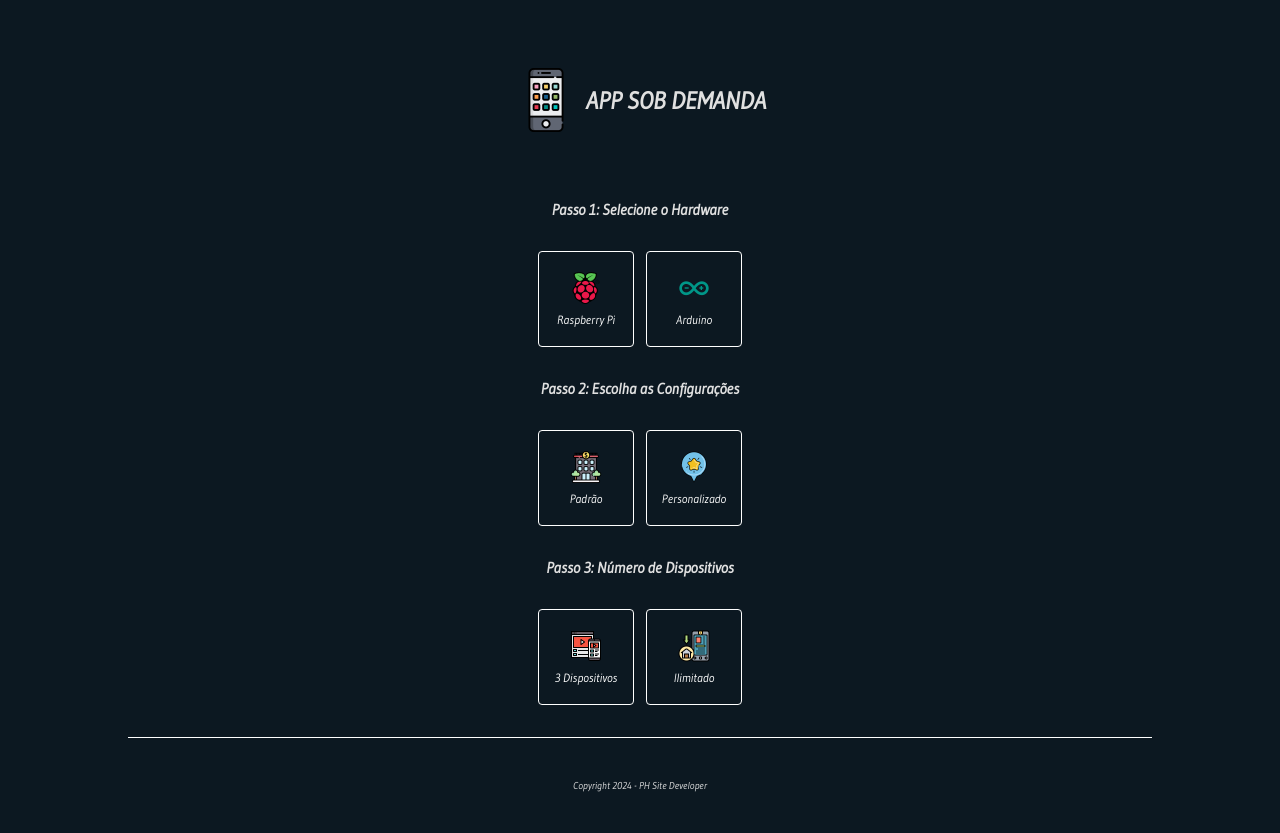
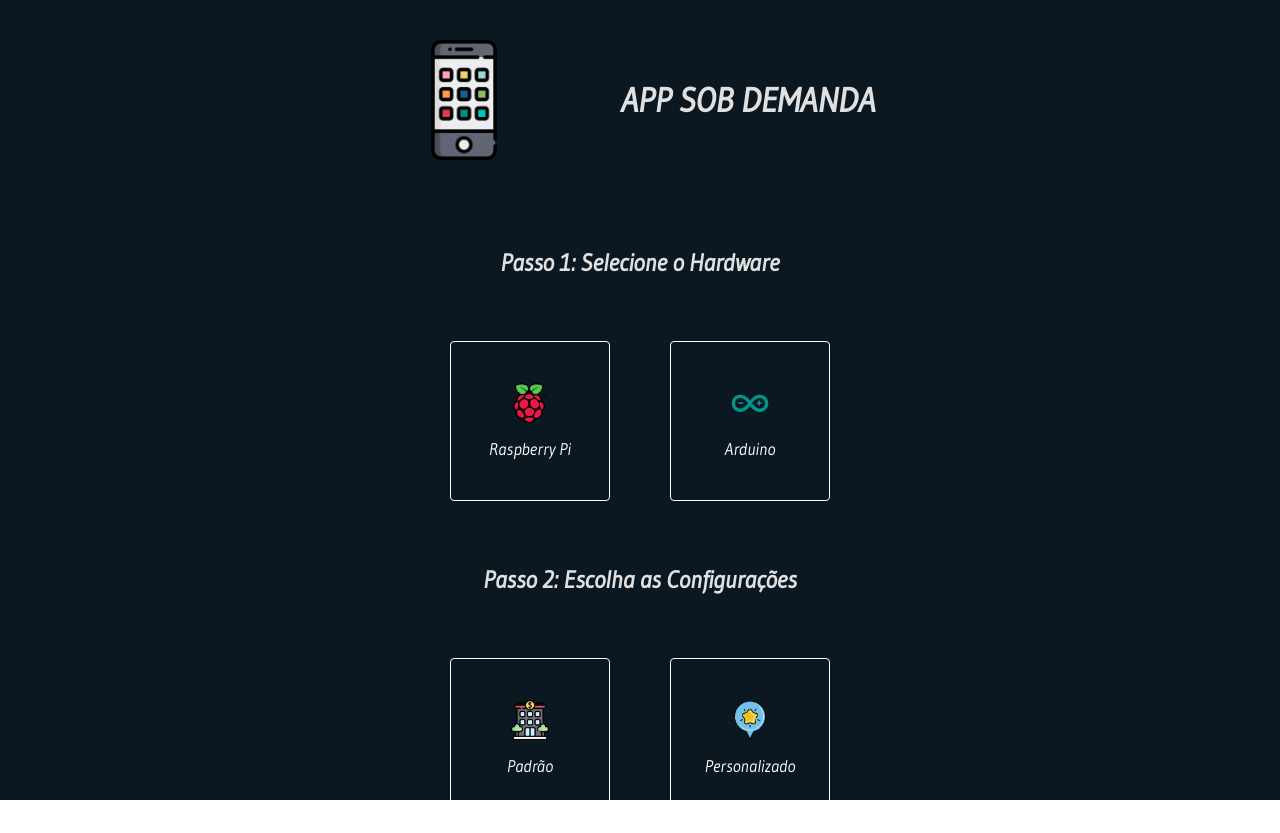
Before and after one commit to Paulo19961944/App-Sob-Demanda, a Next.js app: page / in a window 1280 px wide. After the commit the page ends 800 px from the top, so only its background shows below. Built offline with nearby package versions, Linux system fonts and the light colour scheme.

Commit message:
style: Add new breakpoints

```diff
--- a/pages/global.css
+++ b/pages/global.css
@@ -15,11 +15,36 @@
     font-family: "Gudea", sans-serif; /*Fonte do Google*/
 }
 
-/*CORPO DA PÁGINA*/
-body {
-    display: flex; /*Flexbox*/
-    flex-direction: column; /*Alinha em Colunas*/
-    align-items: center; /*Alinha ao Centro - Eixo Perpendicular*/
-    background-color: var(--bg-color); /*Cor de Fundo*/
-    color: var(--font-color); /*Cor do Texto*/
+/* CORREÇÃO PARA O __NEXT */
+#__next {
+    overflow-x: hidden;
+    background-color: var(--bg-color);
+    color: var(--font-color);
+    min-height: 100%; /* Garante que o __next ocupe toda a altura da tela */
+    display: flex; /* Usa Flexbox para o layout */
+    flex-direction: column; /* Empilha o conteúdo em colunas */
 }
+
+/* CORPO DA PÁGINA */
+html, body {
+    overflow-x: hidden;
+    height: 100%; /* Garante que o corpo ocupe 100% da altura da janela */
+    margin: 0; /* Remove margens automáticas */
+}
+
+/* Conteúdo principal da página */
+main {
+    flex: 1; /* Faz o conteúdo ocupar o restante do espaço entre o topo e o footer */
+    width: 100%; /* Garante que o conteúdo ocupe toda a largura disponível */
+    padding: 1rem; /* Adiciona algum padding para que o conteúdo não fique colado nas bordas */
+    box-sizing: border-box; /* Garante que o padding seja considerado no cálculo da largura */
+}
+
+/* Estilos do footer */
+footer {
+    width: 100%; /* O footer ocupa toda a largura da tela */
+    color: var(--font-color); /* Cor do texto no footer */
+    text-align: center; /* Centraliza o texto */
+    padding: 1rem; /* Espaçamento interno */
+    background-color: var(--bg-color); /* Fundo do footer */
+}
--- a/pages/styles.module.css
+++ b/pages/styles.module.css
@@ -4,7 +4,7 @@
     justify-content: center; /*Alinha ao Centro - Eixo Principal*/
     align-items: center; /*Alinha ao Centro - Eixo Perpendicular*/
     height: 200px; /*Altura de 200px*/
-    width: 80vw; /*Largura de 80% da tela*/
+    width: 100vw; /*Largura de 80% da tela*/
     font-size: 0.75rem; /*Tamanho da Fonte de 75% da raiz*/
     font-style: italic; /*Fonte em Itálico*/
     font-weight: 400; /*Peso da Fonte*/
@@ -79,3 +79,87 @@
     font-size: 0.625rem; /*Tamanho da Fonte de 62.5% do Elemento Raiz*/
     font-style: italic; /*Fonte em Itálico*/
 }
+
+@media(min-width: 560px){
+    .mobileIconImage{
+        width: 80px;
+        height: 80px;
+        margin-right: 32px;
+    }
+
+    .headerContainer, .hardwareText, .configText, .devicesText{
+        font-size: 0.88rem;
+    }
+
+    .mainContainer > .mainTitle{
+        font-size: 1.12rem;
+    }
+
+    .buttons{
+        width: 120px;
+        height: 120px;
+        gap: 16px;
+    }
+
+    .hardware, .config, .devices{
+        width: 280px;
+    }
+
+    .footer{
+        height: 120px;
+    }
+
+    .footerText{
+        font-size: 0.88rem;
+    }
+}
+
+@media(min-width: 768px){
+    .mobileIconImage{
+        width: 96px;
+        height: 96px;
+    }
+
+    .headerContainer, .hardwareText, .configText, .devicesText{
+        font-size: 1rem;
+    }
+
+    .mainContainer > .mainTitle{
+        font-size: 1.32rem;
+    }
+
+    .buttons{
+        width: 160px;
+        height: 160px;
+    }
+
+    .hardware, .config, .devices{
+        width: 400px;
+    }
+
+    .raspberryImage{
+        width: 40px;
+        height: 40px;
+    }
+}
+
+@media (min-width: 1024px){
+    .mobileIconImage{
+        width: 120px;
+        height: 120px;
+        margin-right: 96px;
+    }
+
+    .headerContainer, .hardwareText, .configText, .devicesText{
+        font-size: 1.06rem;
+    }
+
+    .mainContainer > .mainTitle{
+        font-size: 1.5rem;
+        margin: 32px 0;
+    }
+
+    .hardware, .config, .devices{
+        width: 440px;
+    }
+}
```
